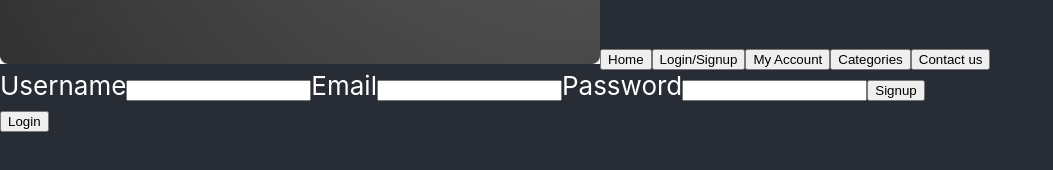
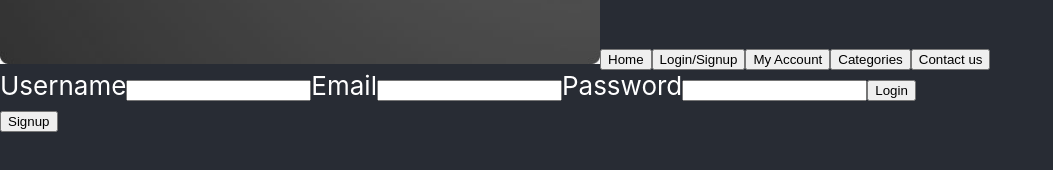
Before and after one commit to jacobknighj12/whatJob, a React (Create React App) app in the folder what-job-react/: page /Login in a window 1280 px wide. Shown: the part 332-502 px from the top of the page, without its empty margins (0-1053 px from the left). Built offline with nearby package versions, Linux system fonts and the light colour scheme.

Commit message:
hard reset my local major issue

```diff
--- a/what-job-react/package.json
+++ b/what-job-react/package.json
@@ -8,9 +8,9 @@
     "@testing-library/react": "^12.1.2",
     "@testing-library/user-event": "^13.5.0",
     "axios": "^0.25.0",
-
+    "rehype-sanitize": "^5.0.1",
     "cors": "^2.8.5",
-
+    "@uiw/react-md-editor": "^3.9.4",
     "immutable": "^4.0.0",
     "react": "^17.0.2",
     "react-dom": "^17.0.2",
--- a/what-job-react/src/components/LoginPage.js
+++ b/what-job-react/src/components/LoginPage.js
@@ -1,18 +1,45 @@
 import React from 'react'
+var axios = require('axios');
 
+function handleSubmit(event) {
+    event.preventDefault();
+    var FormData = require('form-data');
+    var data = new FormData();
+    data.append('user[email]', 'alex2@test.com');
+    data.append('user[password]', 'password1');
+
+    var config = {
+        method: 'post',
+        url: 'http://localhost:3000/users/sign_in',
+        headers: {
+            // ...data.getHeaders() this breaks the app
+        },
+        data: data
+    };
+
+    axios(config)
+        .then(function (response) {
+            console.log(JSON.stringify(response.data));
+        })
+        .catch(function (error) {
+            console.log(error);
+        });
+}
 export function LoginPage() {
+
     return (
         <div>
-            <form>
+            <form onSubmit={handleSubmit}>
                 <label>Username</label>
                 <input></input>
                 <label>Email</label>
                 <input></input>
                 <label>Password</label>
                 <input></input>
-                <button>Signup</button>
+                <button >Login</button>
             </form>
-            <button>Login</button>
+            <a href='/Signup'>
+                <button>Signup</button></a>
         </div>
     )
 }
--- a/what-job-react/src/components/NewPostPage.js
+++ b/what-job-react/src/components/NewPostPage.js
@@ -1,8 +1,41 @@
-// Import React dependencies.
-import React from 'react'
+import React, { useState } from 'react'
+import MDEditor from '@uiw/react-md-editor';
+import rehypeSanitize from "rehype-sanitize";
+import axios from "axios";
+export function NewPostPage() {
+    const [intro, setIntro] = useState("Short introduction for yourself, how long you have worked in this position and an example of a great day and a bad day at your job.");
+    const [day_to_day, setDay_to_day] = useState("Go over the boring/exciting stuff that you often overlook but most of your days consist of");
+    const [career_path, setCareer_path] = useState("How did you get to this position, study, luck, hardship, Nepotism. As well as ways that you know that enable a person to enter this field today.");
 
-export function NewPostPage() {
+    function handleSubmit() {
+        var FormData = require('form-data');
+        var data = new FormData();
+        data.append('category_id', '3');
+        data.append('title', 'Another new Title');
+        data.append('intro', 'Another new Intro');
+        data.append('day_to_day', 'This is day to day');
+        data.append('career_path', 'This is career path');
+        data.append('expected_salary_range_from', '169690');
+        data.append('expected_salary_range_to', '2069');
 
+        var config = {
+            method: 'post',
+            url: 'localhost:3000/api/posts',
+            headers: {
+                'Authorization': 'Bearer eyJhbGciOiJIUzI1NiJ9.eyJzdWIiOiIxIiwic2NwIjoidXNlciIsImF1ZCI6bnVsbCwiaWF0IjoxNjQzODY2NTQ5LCJleHAiOjE2NDM4NzAxNDksImp0aSI6IjVlYjJiMDliLTBjZmMtNGE1NS1iNGY3LWVmOWY4Njc2MDYyOSJ9.lzJpRo9D6xBUMeK2zCtfLT-3LDDXAO6324_DpvrSaM4',
+                ...data.getHeaders()
+            },
+            data: data
+        };
+
+        axios(config)
+            .then(function (response) {
+                console.log(JSON.stringify(response.data));
+            })
+            .catch(function (error) {
+                console.log(error);
+            });
+    }
     return (
         <div>
             <h2>New post</h2>
@@ -10,20 +43,43 @@ export function NewPostPage() {
 
                 <label>Role title</label>
                 <input></input>
-                <label>Intro</label>
-                <textarea name="message" rows="10" cols="30">
-                    Short introduction for yourself, how long you have worked in this
-                    position and an example of a great day and a bad day at your job.
-                </textarea>
+
+                <div className="container"><label>Intro</label>
+                    <MDEditor
+                        value={intro}
+                        onChange={setIntro}
+                        previewOptions={{
+                            rehypePlugins: [[rehypeSanitize]],
+                        }}
+                    />
+
+                </div>
+
                 <label>Day to day</label>
-                <textarea name="message" rows="10" cols="30">
-                    Go over the boring/exciting stuff that you often overlook but most of your days consist of
-                </textarea>
+
+                <div className="container"><label>Intro</label>
+                    <MDEditor
+                        value={day_to_day}
+                        onChange={setDay_to_day}
+                        previewOptions={{
+                            rehypePlugins: [[rehypeSanitize]],
+                        }}
+                    />
+
+                </div>
+
                 <label>Career Path</label>
-                <textarea name="message" rows="10" cols="30">
-                    How did you get to this position, study, luck, hardship, Nepotism.
-                    As well as ways that you know that enable a person to enter this field today.
-                </textarea>
+
+                <div className="container"><label>Intro</label>
+                    <MDEditor
+                        value={career_path}
+                        onChange={setCareer_path}
+                        previewOptions={{
+                            rehypePlugins: [[rehypeSanitize]],
+                        }}
+                    />
+
+                </div>
                 <label>expected salary</label>
                 <input></input>
                 <label>difficulty of the position</label>
@@ -40,7 +96,7 @@ export function NewPostPage() {
                     <option value={9} >9/10</option>
                     <option value={10} >10/10</option>
                 </select>
-                <button>publish</button>
+                <button onSubmit={handleSubmit}>publish</button>
             </form>
         </div>
     )
--- a/what-job-react/src/components/SignupPage.js
+++ b/what-job-react/src/components/SignupPage.js
@@ -12,7 +12,8 @@ export function SignupPage() {
                 <input></input>
                 <button>Signup</button>
             </form>
-            <button>Login</button>
+            <a href='/Login'>
+                <button>Login</button></a>
         </div>
     )
 }
```
